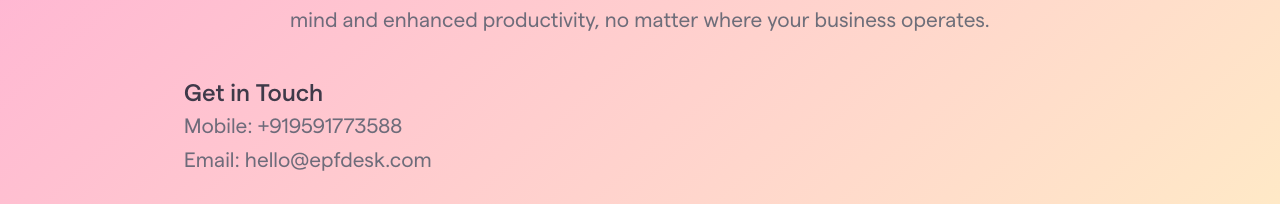
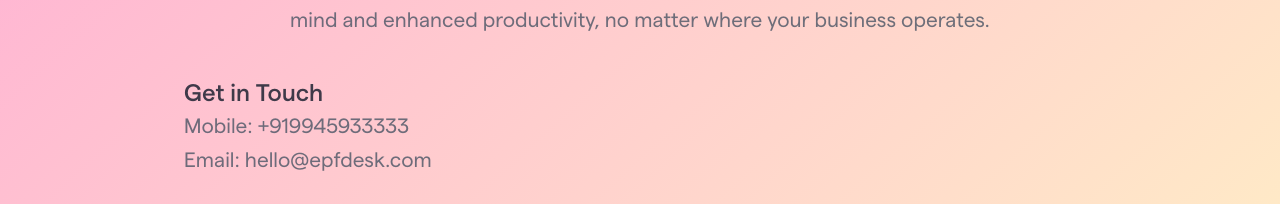
Before and after one commit to digitalcol/epfdesk-new, a Next.js app: page /aboutUs in a window 1280 px wide. Shown: the part 4446-4650 px from the top of the page. Built offline with nearby package versions, Linux system fonts and the light colour scheme.

Commit message:
Changed contact number in all places

```diff
--- a/src/app/aboutUs/page.js
+++ b/src/app/aboutUs/page.js
@@ -131,7 +131,7 @@ Our relationship with you extends far beyond transactional compliance. We are de
         <div className="text-left border-gray-200 pt-4">
           <h3 className="text-2xl font-semibold text-gray-900">Get in Touch</h3>
           <p className="text-gray-600">
-            Mobile: <span className="font-medium">+919591773588</span>
+            Mobile: <span className="font-medium">+919945933333</span>
           </p>
           <p className="text-gray-600">
             Email:{" "}
--- a/src/components/Footer.jsx
+++ b/src/components/Footer.jsx
@@ -95,7 +95,7 @@ export default function Footer() {
                 </a>
                 <a
                   onClick={() => {
-                    const phone = "919591773588";
+                    const phone = "919945933333";
                     const text = encodeURIComponent(
                       "Hello EPFDesk,\n\n" +
                         "I’d like to know more about your compliance services.\n\n" +
--- a/src/components/contactFixedButton.jsx
+++ b/src/components/contactFixedButton.jsx
@@ -212,7 +212,7 @@ export default function FloatingFormToggle({ animate = true }) {
           </button> */}
           <button
             onClick={() => {
-              const phone = "919591773588";
+              const phone = "919945933333";
               const text = encodeURIComponent(
                 "Hello EPFDesk,\n\n" +
                   "I’d like to know more about your compliance services.\n\n" +
@@ -230,13 +230,13 @@ export default function FloatingFormToggle({ animate = true }) {
               WhatsApp
             </span>
             <span className="absolute hidden sm:inline opacity-0 transition-opacity sm:group-hover:opacity-100">
-              +919591773588
+              +919945933333
             </span>
           </button>
 
           {/* Contact Us Button */}
           <button
-            onClick={() => (window.location.href = "tel:+919591773588")}
+            onClick={() => (window.location.href = "tel:+919945933333")}
             className="group relative flex h-[50px] w-[50px] sm:w-[165px] cursor-pointer items-center justify-center gap-2 rounded-[16px] bg-[rgb(209,244,112)] px-0 sm:px-4 text-black shadow-lg transition"
           >
             <FaPhone className="size-5 sm:size-6 transition-transform sm:group-hover:scale-0" />
@@ -244,7 +244,7 @@ export default function FloatingFormToggle({ animate = true }) {
               Contact Us
             </span>
             <span className="absolute hidden sm:inline opacity-0 transition-opacity sm:group-hover:opacity-100">
-              +919591773588
+              +919945933333
             </span>
           </button>
           <a
--- a/src/components/whatsApp.jsx
+++ b/src/components/whatsApp.jsx
@@ -160,7 +160,7 @@ const LinkButtons = () => {
         </button> */}
         <button
           onClick={() => {
-            const phone = "919591773588";
+            const phone = "919945933333";
             const text = encodeURIComponent(
               "Hello EPFDesk,\n\n" +
                 "I’d like to know more about your compliance services.\n\n" +
@@ -178,13 +178,13 @@ const LinkButtons = () => {
             WhatsApp
           </span>
           <span className="absolute opacity-0 transition-opacity group-hover:opacity-100">
-            +919591773588
+           +919945933333
           </span>
         </button>
 
         {/* Call Button */}
         <button
-          onClick={() => (window.location.href = "tel:+919591773588")}
+          onClick={() => (window.location.href = "tel:+919945933333")}
           className="group relative flex h-[50px] w-[180px] cursor-pointer items-center justify-center gap-2 rounded-[16px] bg-[rgb(209,244,112)] p-4 text-black shadow-lg transition"
         >
           <FaPhone
@@ -195,7 +195,7 @@ const LinkButtons = () => {
             Call Us
           </span>
           <span className="absolute opacity-0 transition-opacity group-hover:opacity-100">
-            +919591773588
+          +919945933333
           </span>
         </button>
       </div>
```
